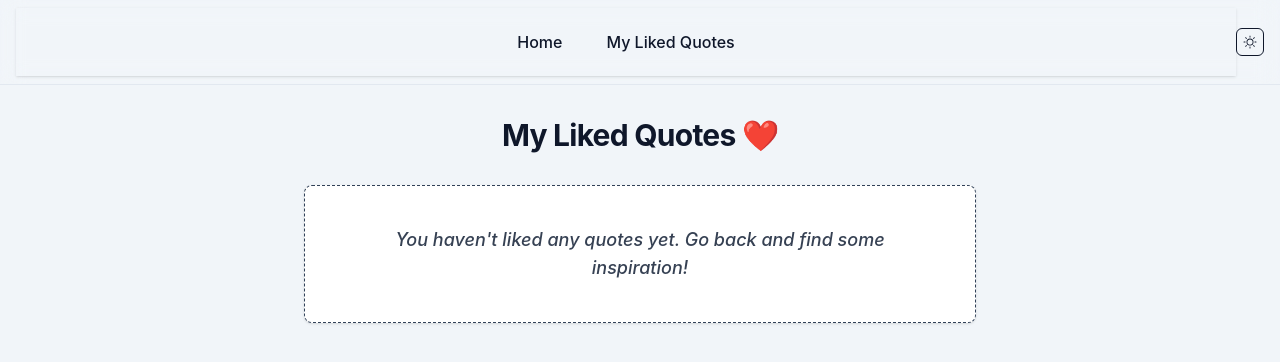
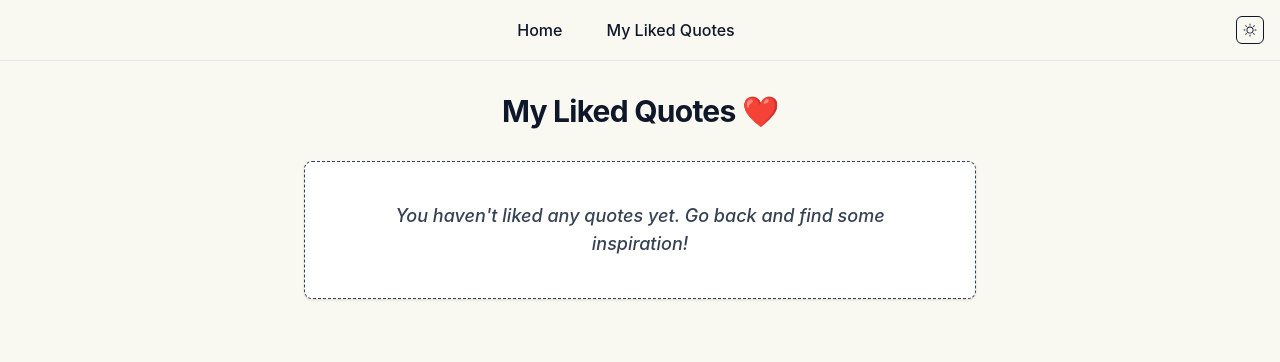
Before and after one commit to mugeylmz7/Random-Quotes, a Next.js app: page /user/quotes/liked in a window 1280 px wide. Shown: the top 362 px of the page. Built offline with nearby package versions, Linux system fonts and the light colour scheme.

Commit message:
feat: update dependencies and improve theme styling for better dark mode support

```diff
--- a/package.json
+++ b/package.json
@@ -2,6 +2,7 @@
   "name": "random-quotes",
   "version": "0.1.0",
   "private": true,
+   "type": "module",
   "scripts": {
     "dev": "next dev",
     "build": "next build",
@@ -9,8 +10,6 @@
     "lint": "eslint"
   },
   "dependencies": {
-    "@hugeicons/core-free-icons": "^4.1.1",
-    "@hugeicons/react": "^1.1.6",
     "@phosphor-icons/react": "^2.1.10",
     "class-variance-authority": "^0.7.1",
     "clsx": "^2.1.1",
--- a/src/app/NavBar.jsx
+++ b/src/app/NavBar.jsx
@@ -25,8 +25,10 @@ const appRoutes = [
 
 export function TopNav() {
   return (
-    <div className="sticky top-0 z-50gi dark:bg-slate-900 border-b border-slate-200 dark:border-slate-800 backdrop-blur-md transition-colors flex justify-between items-center px-4 w-full mx-auto">
-      <NavigationMenu className="max-w-full mx-auto flex flex-col sm:flex-row justify-center p-4 shadow-sm">
+    <div className="sticky top-0 z-50 w-full border-b border-slate-200 dark:border-slate-800 bg-background backdrop-blur-md transition-colors flex justify-between items-center px-4">
+      <NavigationMenu  viewport={false}
+        className="my-0 w-full max-w-none flex flex-col sm:flex-row justify-center p-0 shadow-none"
+      >
         <NavigationMenuList className="flex-wrap justify-center gap-1 sm:gap-2">
           {appRoutes.map(({ name, url }) => (
             <NavigationMenuItem key={name}>
--- a/src/app/globals.css
+++ b/src/app/globals.css
@@ -8,10 +8,10 @@
 
 /* Varsayılan (Açık) Tema Renkleri */
 :root {
-  --background: #f1f5f9; /* Slate-100 veya Slate-200 gibi açık bir renk */
+  --background: #f9f9f1; /* Slate-100 veya Slate-200 gibi açık bir renk */
   --foreground: #0f172a; /* Slate-900 */
   --border: #e2e8f0; /* Slate-200 */
-  --input: #f1f5f9;
+  --input: #f9f9f1;
 }
 
 /* Karanlık Tema Renkleri (html etiketinde .dark varsa çalışır) */
--- a/src/app/user/quotes/liked/page.js
+++ b/src/app/user/quotes/liked/page.js
@@ -16,7 +16,7 @@ export default function LikedQuotesPage() {
     <main className="min-h-screen p-8" suppressHydrationWarning>
       <section className="max-w-2xl mx-auto">
         <h1
-          className="mb-8 text-center text-3xl font-bold tracking-tight dark:text-white"
+          className="mb-8 text-center text-3xl font-bold tracking-tight blue-950 dark:color-blue-50"
         >
           My Liked Quotes ❤️
         </h1>
--- a/src/components/ui/dropdown-menu.jsx
+++ b/src/components/ui/dropdown-menu.jsx
@@ -4,8 +4,8 @@ import * as React from "react";
 import { DropdownMenu as DropdownMenuPrimitive } from "radix-ui";
 
 import { cn } from "@/lib/utils";
-import { HugeiconsIcon } from "@hugeicons/react";
-import { Tick02Icon, ArrowRight01Icon } from "@hugeicons/core-free-icons";
+import { PhosphorLogoIcon, SunDimIcon } from "@phosphor-icons/react";
+import { MoonIcon } from "@phosphor-icons/react";
 
 function DropdownMenu({ ...props }) {
   return <DropdownMenuPrimitive.Root data-slot="dropdown-menu" {...props} />;
@@ -92,7 +92,7 @@ function DropdownMenuCheckboxItem({
         data-slot="dropdown-menu-checkbox-item-indicator"
       >
         <DropdownMenuPrimitive.ItemIndicator>
-          <HugeiconsIcon icon={Tick02Icon} strokeWidth={2} />
+          <PhosphorLogoIcon icon={SunDimIcon} strokeWidth={2} />
         </DropdownMenuPrimitive.ItemIndicator>
       </span>
       {children}
@@ -125,7 +125,7 @@ function DropdownMenuRadioItem({ className, children, inset, ...props }) {
         data-slot="dropdown-menu-radio-item-indicator"
       >
         <DropdownMenuPrimitive.ItemIndicator>
-          <HugeiconsIcon icon={Tick02Icon} strokeWidth={2} />
+          <PhosphorLogoIcon icon={SunDimIcon} strokeWidth={2} />
         </DropdownMenuPrimitive.ItemIndicator>
       </span>
       {children}
@@ -186,8 +186,8 @@ function DropdownMenuSubTrigger({ className, inset, children, ...props }) {
       {...props}
     >
       {children}
-      <HugeiconsIcon
-        icon={ArrowRight01Icon}
+      <PhosphorLogoIcon
+        icon={MoonIcon}
         strokeWidth={2}
         className="ml-auto"
       />
--- a/tailwind.config.js
+++ b/tailwind.config.js
@@ -1,5 +1,5 @@
 /** @type {import('tailwindcss').Config} */
-module.exports = {
+export default {
   darkMode: ["class"],
   content: [
     "./app/**/*.{js,ts,jsx,tsx,mdx}",
```
Also changed, not shown: 1 other file (tests, documents, lock files or other folders).
